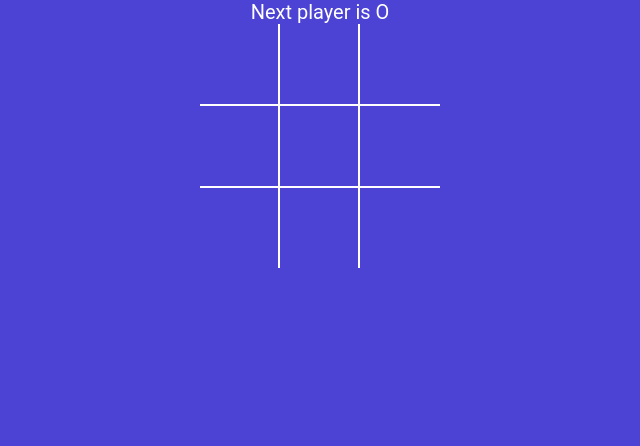
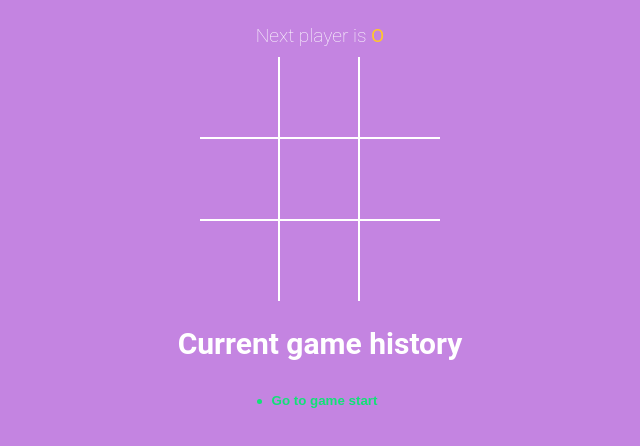
Before and after one commit to shxran11/Tic-tac-toe, a React (Vite) app: page / in a window 1280 px wide. Shown: the top 446 px of the page, without its empty margins (320-960 px from the left). Built offline with nearby package versions, Linux system fonts and the light colour scheme.

Commit message:
Added game history

```diff
--- a/src/App.jsx
+++ b/src/App.jsx
@@ -2,35 +2,67 @@ import './styles.scss';
 import { useState } from 'react';
 import Board from './components/Board';
 import StatusMessage from './components/StatusMessage';
+import History from './components/History';
 import { calculateWinner } from './Winner';
 
 function App() {
-  const [squares, setSquares] = useState(Array(9).fill(null));
-  const [isXNext, setIsXNext] = useState(false);
+  const [history, setHistory] = useState([
+    { squares: Array(9).fill(null), isXNext: false },
+  ]);
 
-  const winner = calculateWinner(squares);
+  const [currentMove, setCurrentMove] = useState(0);
+
+  const gamingBoard = history[currentMove];
+
+  const winner = calculateWinner(gamingBoard.squares);
 
   const handleSquareClick = clickedPosition => {
-    if (squares[clickedPosition] || winner) {
+    if (gamingBoard.squares[clickedPosition] || winner) {
       return;
     }
 
-    setSquares(currentSquares => {
-      return currentSquares.map((squareValue, position) => {
-        if (clickedPosition === position) {
-          return isXNext ? 'X' : 'O';
+    setHistory(currentHistory => {
+      const isTraversing = currentMove + 1 !== currentHistory.length;
+
+      const lastGameState = isTraversing
+        ? currentHistory[currentMove]
+        : history[history.length - 1];
+
+      const nextSquaresState = lastGameState.squares.map(
+        (squareValue, position) => {
+          if (clickedPosition === position) {
+            return lastGameState.isXNext ? 'X' : 'O';
+          }
+          return squareValue;
         }
+      );
 
-        return squareValue;
+      const base = isTraversing
+        ? currentHistory.slice(0, currentHistory.indexOf(lastGameState) + 1)
+        : currentHistory;
+
+      return base.concat({
+        squares: nextSquaresState,
+        isXNext: !lastGameState.isXNext,
       });
     });
 
-    setIsXNext(currentIsXNext => !currentIsXNext);
+    setCurrentMove(move => move + 1);
   };
+
+  const moveTo = move => {
+    setCurrentMove(move);
+  };
+
   return (
     <div className="app">
-      <StatusMessage winner={winner} isXNext={isXNext} squares={squares} />
-      <Board squares={squares} handleSquareClick={handleSquareClick} />
+      <StatusMessage winner={winner} gamingBoard={gamingBoard} />
+      <Board
+        squares={gamingBoard.squares}
+        handleSquareClick={handleSquareClick}
+      />
+      <h2>Current game history</h2>
+      <History history={history} moveTo={moveTo} currentMove={currentMove} />
     </div>
   );
 }
--- /dev/null
+++ b/src/components/History.jsx
@@ -0,0 +1,21 @@
+const History = ({ history, moveTo, currentMove }) => {
+  return (
+    <div className="history-wrapper">
+      <ul className="history">
+        {history.map((_, index) => (
+          <li key={index}>
+            <button
+              type="button"
+              className={`btn-move ${currentMove === index ? 'active' : ''}`}
+              onClick={() => moveTo(index)}
+            >
+              {index === 0 ? 'Go to game start' : `Go to move #${index}`}
+            </button>
+          </li>
+        ))}
+      </ul>
+    </div>
+  );
+};
+
+export default History;
--- a/src/components/StatusMessage.jsx
+++ b/src/components/StatusMessage.jsx
@@ -1,23 +1,41 @@
 /* eslint-disable react/prop-types */
-const StatusMessage = ({ winner, isXNext, squares }) => {
+const StatusMessage = ({ winner, gamingBoard }) => {
+  const { squares, isXNext } = gamingBoard;
+
   const noMovesLeft = squares.every(squareValue => squareValue !== null);
-  const nextPlayer = isXNext ? 'X' : 'O';
+  const nextPlayer = gamingBoard.isXNext ? 'X' : 'O';
 
   const renderStatusMessage = () => {
     if (winner) {
-      return <div>Winner is {winner}</div>;
+      return (
+        <>
+          <span className="text-yellow">Winner is {winner}</span>
+        </>
+      );
     }
     if (!winner && noMovesLeft) {
-      return <div>It is a draw</div>;
+      return (
+        <div>
+          <span className="text-orange">O</span> and{' '}
+          <span className="text-green">X</span> tied
+        </div>
+      );
     }
     if (!winner && !noMovesLeft) {
-      return <div>Next player is {nextPlayer}</div>;
+      return (
+        <>
+          Next player is{' '}
+          <span className={isXNext ? 'text-green' : 'text-orange'}>
+            {nextPlayer}
+          </span>
+        </>
+      );
     }
 
     return null;
   };
 
-  return <div>{renderStatusMessage()}</div>;
+  return <h2 className="status-message">{renderStatusMessage()}</h2>;
 };
 
 export default StatusMessage;
--- a/src/styles.scss
+++ b/src/styles.scss
@@ -4,10 +4,10 @@ $blue: #4c43d4;
 
 body {
   font-family: 'Roboto', sans-serif;
-  background-color: $blue;
+  background-color: #c484e1;
   color: #fff;
-  padding: 0;
-  margin: 0;
+  padding: 100;
+  margin: 100;
 }
 
 button {
@@ -32,6 +32,10 @@ button {
 
 .text-orange {
   color: $orange;
+}
+
+.text-yellow {
+  color: #e1e333;
 }
 
 .history-wrapper {
@@ -68,7 +72,7 @@ button {
 }
 
 .status-message {
-  margin-bottom: 30px;
+  margin-bottom: 10px;
   font-size: 1.2rem;
   font-weight: lighter;
   span {
```
Also changed, not shown: .eslintrc.cjs (deleted).
